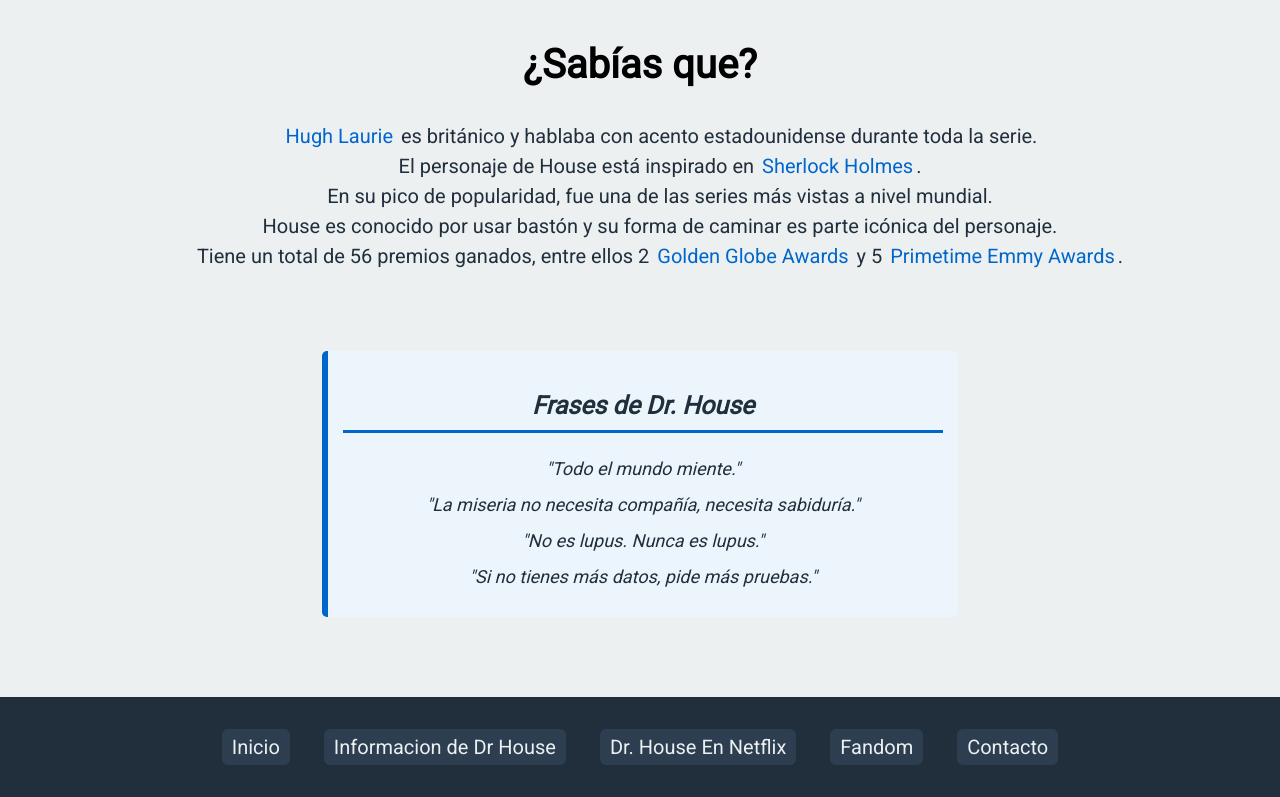
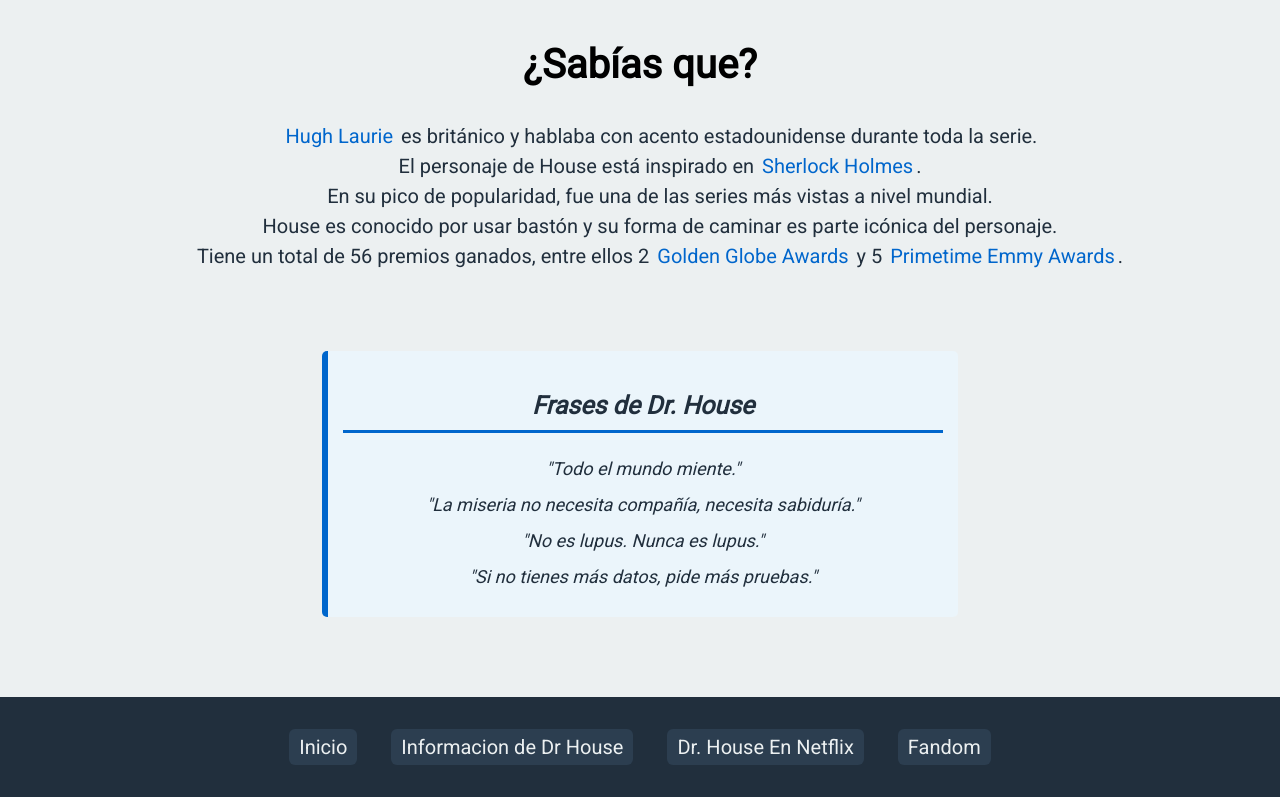
Before and after one commit to galo2552/ParcialWeb, a plain HTML site: page elenco-curiosidades.html in a window 1280 px wide. Shown: the part 2590-3387 px from the top of the page. Drawn offline with Linux system fonts and the light colour scheme.

Commit message:
quit contacto

```diff
--- a/elenco-curiosidades.html
+++ b/elenco-curiosidades.html
@@ -174,7 +174,6 @@
                     <li><a  rel="noopener" class="menu-footer" href="https://es.wikipedia.org/wiki/Dr._House" target="_blank">Informacion de Dr House</a></li>
                     <li><a rel="noopener" class="menu-footer" title="Netflix" href="https://www.netflix.com/ar/title/70136117" target="_blank">Dr. House En Netflix</a></li>
                     <li><a rel="noopener" class="menu-footer" href="https://house.fandom.com/es/wiki/P%C3%A1gina_principal" target="_blank">Fandom</a></li>
-                    <li><a class="menu-footer" href="contacto.html">Contacto</a></li>
                 </ul>
             </footer>
 </body>
```
